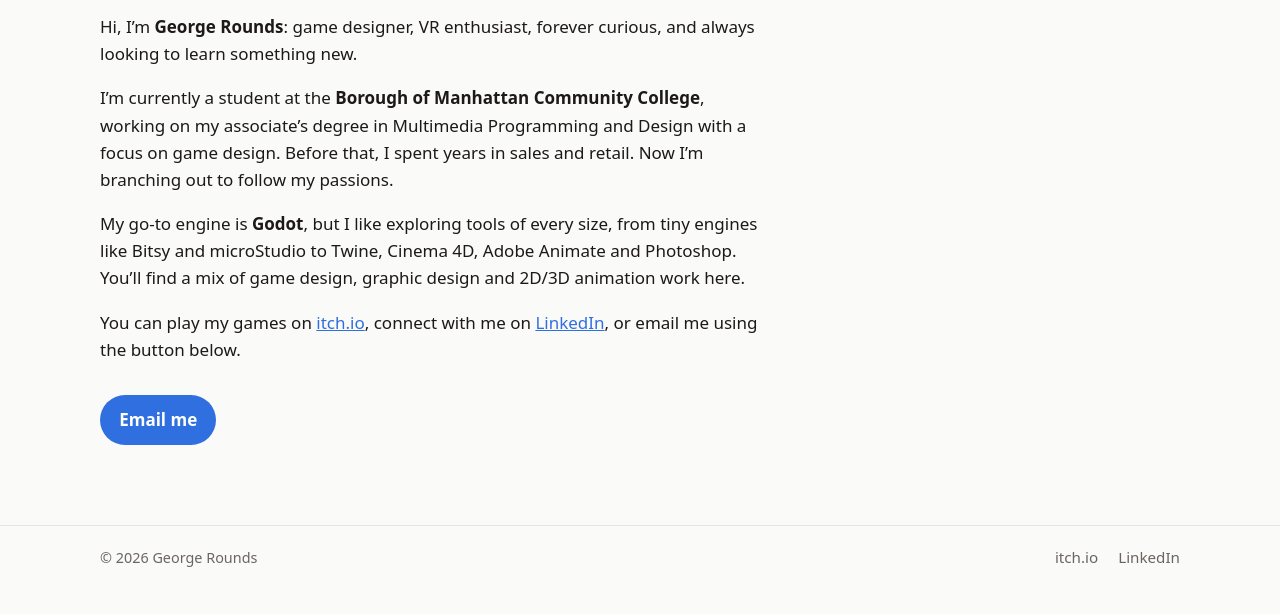
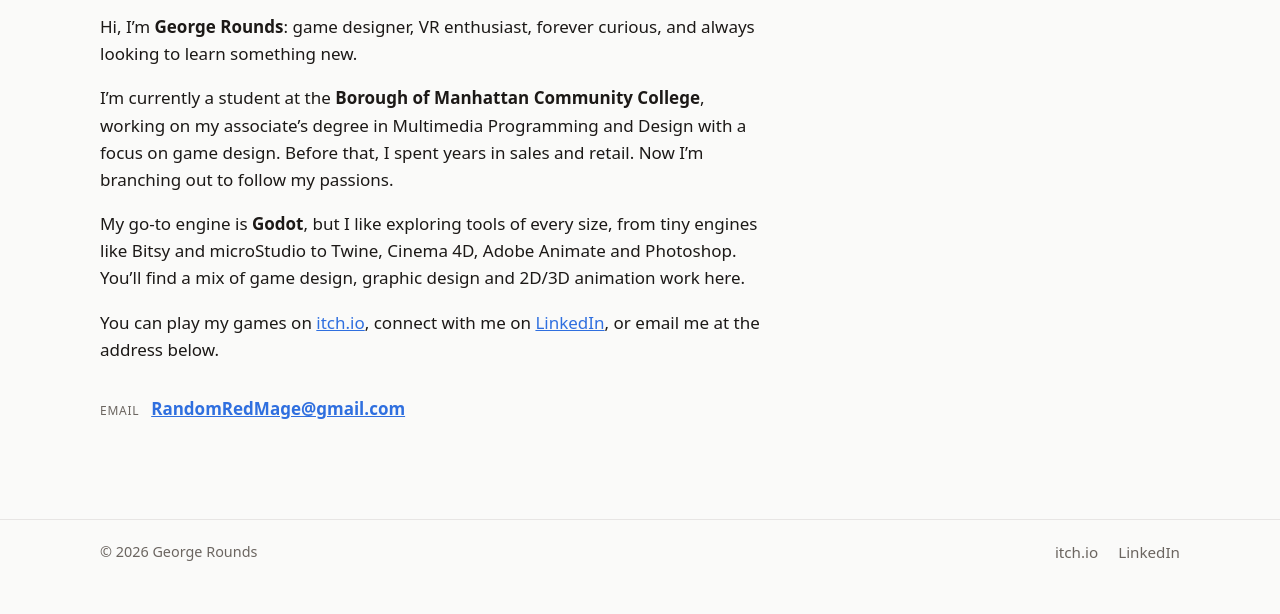
Before and after one commit to WhiteScholar/RMGPortfolio, an Astro site: page /about in a window 1280 px wide. Shown: the part 186-800 px from the top of the page. Built offline with nearby package versions, Linux system fonts and the light colour scheme; Astro itself is replaced by a stand-in of ours.

Commit message:
Remove Contact nav link; show email address on About page instead of a button
Co-Authored-By: Claude Opus 5.5 <noreply@anthropic.com>

```diff
--- a/src/content/pages/about.md
+++ b/src/content/pages/about.md
@@ -7,4 +7,4 @@ I'm currently a student at the **Borough of Manhattan Community College**, worki
 
 My go-to engine is **Godot**, but I like exploring tools of every size, from tiny engines like Bitsy and microStudio to Twine, Cinema 4D, Adobe Animate and Photoshop. You'll find a mix of game design, graphic design and 2D/3D animation work here.
 
-You can play my games on [itch.io](https://redmage-gaming.itch.io/), connect with me on [LinkedIn](https://www.linkedin.com/in/george-rounds-3980908b/), or email me using the button below.
+You can play my games on [itch.io](https://redmage-gaming.itch.io/), connect with me on [LinkedIn](https://www.linkedin.com/in/george-rounds-3980908b/), or email me at the address below.
--- a/src/layouts/Base.astro
+++ b/src/layouts/Base.astro
@@ -39,7 +39,6 @@ const isActive = (href: string) => {
         <nav aria-label="Main">
           <a href={url('/')} aria-current={isActive('/') ? 'page' : undefined}>Work</a>
           <a href={url('/about/')} aria-current={isActive('/about') ? 'page' : undefined}>About</a>
-          {site.email && <a href={`mailto:${site.email}`}>Contact</a>}
         </nav>
       </div>
     </header>
--- a/src/pages/about.astro
+++ b/src/pages/about.astro
@@ -15,10 +15,21 @@ const { portrait, resume } = about.data;
     <div>
       <h1>{about.data.title}</h1>
       <div class="prose"><Content /></div>
-      <div class="actions">
-        {site.email && <a class="button" href={`mailto:${site.email}`}>Email me</a>}
-        {resume && <a class="button secondary" href={url(resume)} target="_blank" rel="noopener">Résumé (PDF)</a>}
-      </div>
+      {
+        site.email && (
+          <p class="contact">
+            <span class="muted">Email</span>
+            <a href={`mailto:${site.email}`}>{site.email}</a>
+          </p>
+        )
+      }
+      {
+        resume && (
+          <div class="actions">
+            <a class="button secondary" href={url(resume)} target="_blank" rel="noopener">Résumé (PDF)</a>
+          </div>
+        )
+      }
     </div>
   </section>
 </Base>
@@ -34,7 +45,10 @@ const { portrait, resume } = about.data;
   .about:not(:has(.portrait)) { grid-template-columns: minmax(0, 1fr); }
   .portrait { width: 100%; aspect-ratio: 4 / 5; object-fit: cover; border-radius: var(--radius); }
   h1 { margin-top: 0; font-size: clamp(1.8rem, 4vw, 2.4rem); }
-  .actions { display: flex; flex-wrap: wrap; gap: 0.75rem; margin-top: 2rem; }
+  .contact { display: flex; flex-wrap: wrap; gap: 0.25rem 0.75rem; align-items: baseline; margin: 2rem 0 0; }
+  .contact .muted { font-size: 0.75rem; text-transform: uppercase; letter-spacing: 0.06em; }
+  .contact a { color: var(--accent); font-weight: 600; overflow-wrap: anywhere; }
+  .actions { display: flex; flex-wrap: wrap; gap: 0.75rem; margin-top: 1.5rem; }
   @media (max-width: 700px) {
     .about { grid-template-columns: minmax(0, 1fr); gap: 1.5rem; }
     .portrait { max-width: 240px; }
```
